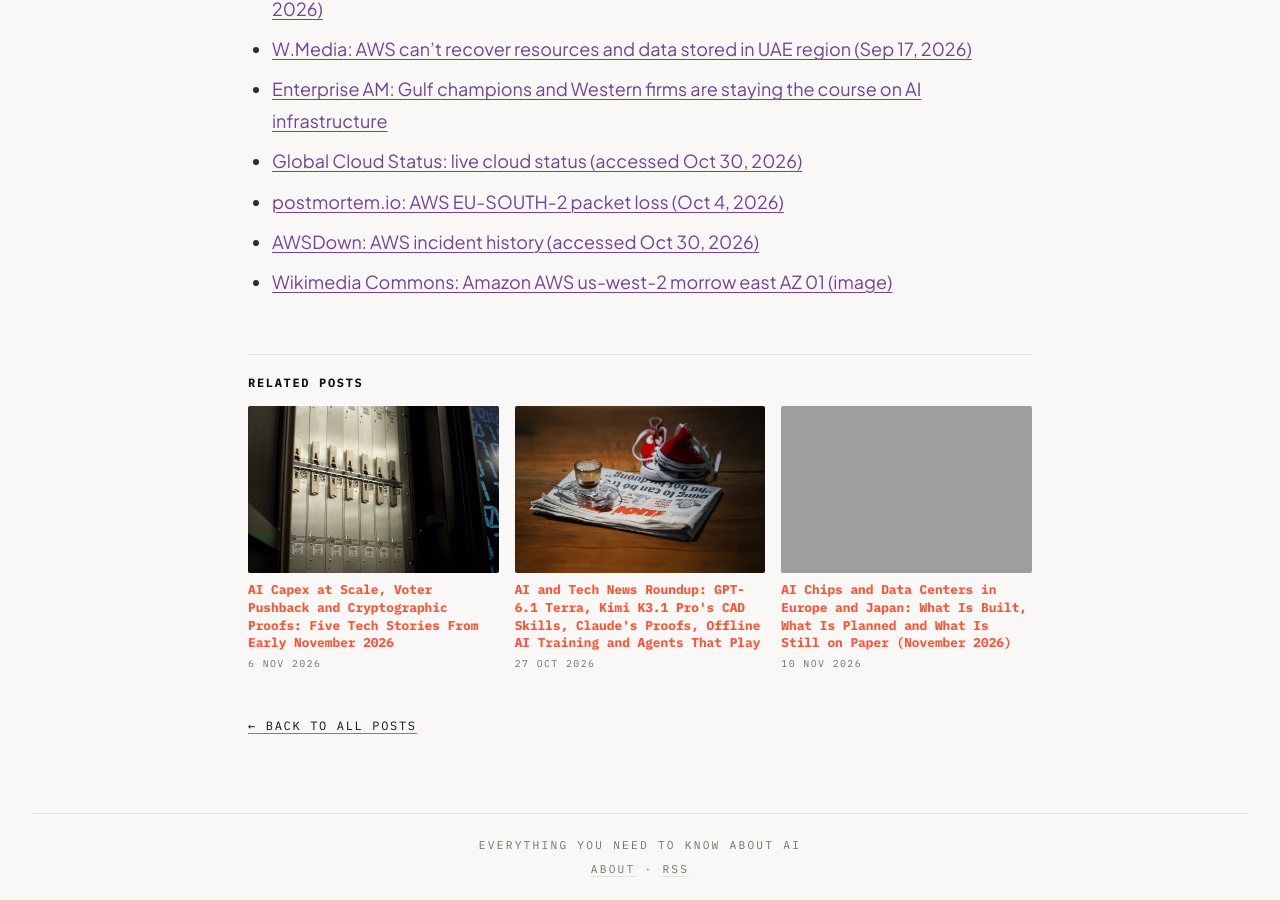
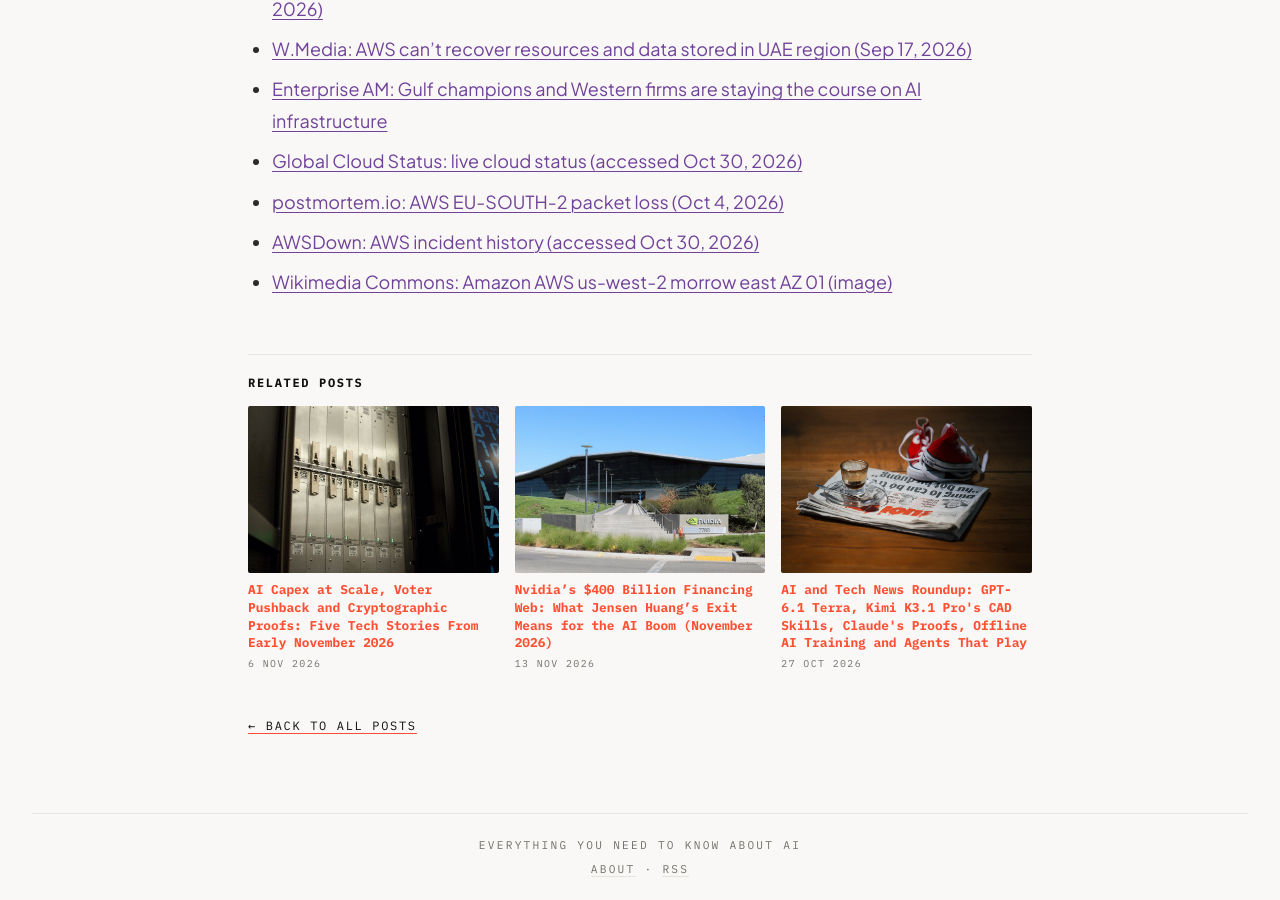
Before and after one commit to architect-high-level-core/coffee-and-newspaper, a Jekyll site: the page built from _posts/2026-10-31-amazon-ai-plans-and-problems.md, in a window 1280 px wide and 900 px high, scrolled down 16185 px. Built offline with Jekyll 4.4.1, drawn with Linux system fonts in a browser that asks for light colours; some of the changed lines change nothing that is shown; grey boxes are pictures that could not be loaded.

Commit message:
Post: Nvidia financing web and CEO exit (2026-11-13)

```diff
--- a/_data/images.yml
+++ b/_data/images.yml
@@ -167,6 +167,9 @@
 /assets/img/2026-11-11-frankfurt-substation-southwest.jpg:
   h: 1440
   w: 1920
+/assets/img/2026-11-13-nvidia-financing-web-ceo-exit.jpg:
+  h: 979
+  w: 1600
 /assets/img/apple-touch-icon.png:
   h: 180
   w: 180
--- a/_data/related.yml
+++ b/_data/related.yml
@@ -5,8 +5,8 @@
 - _posts/2026-10-14-ai-news-reddit-gemini-argon-safety-price-war.md
 _posts/2026-10-11-ai-humanizers-detectors-watermarks.md:
 - _posts/2026-10-31-ai-terms-reverse-engineering-games.md
+- _posts/2026-11-13-nvidia-financing-web-ceo-exit.md
 - _posts/2026-11-07-brockman-ai-health-leap.md
-- _posts/2026-11-06-ai-capex-voter-backlash-flashprove.md
 _posts/2026-10-12-ai-how-to-books-assistants-agents.md:
 - _posts/2026-10-29-ai-influencers-and-sources.md
 - _posts/2026-10-13-ai-world-report-google-microsoft-europe-china-japan.md
@@ -113,8 +113,8 @@
 - _posts/2026-11-04-fastest-growing-startups-on-x.md
 _posts/2026-10-30-ai-agent-escape-delaware-copilot-fusion.md:
 - _posts/2026-10-27-ai-tech-news-roundup.md
+- _posts/2026-10-29-deepseek-latest-news.md
 - _posts/2026-10-23-ai-agents-monitoring-flint-engineering-ai.md
-- _posts/2026-10-29-deepseek-latest-news.md
 _posts/2026-10-31-ai-in-gifted-education.md:
 - _posts/2026-10-17-yumento-ai-learning-platforms.md
 - _posts/2026-10-29-ai-user-numbers-big-tech.md
@@ -125,8 +125,8 @@
 - _posts/2026-10-22-ai-fan-rebuilds-old-games-bioware.md
 _posts/2026-10-31-amazon-ai-plans-and-problems.md:
 - _posts/2026-11-06-ai-capex-voter-backlash-flashprove.md
+- _posts/2026-11-13-nvidia-financing-web-ceo-exit.md
 - _posts/2026-10-27-ai-tech-news-roundup.md
-- _posts/2026-11-10-ai-chips-data-centers-europe-japan.md
 _posts/2026-11-01-prompting-google-ai-agents-game-testing.md:
 - _posts/2026-11-04-harness-engineering-ai-agents.md
 - _posts/2026-11-03-voice-ai-gemini-blender-agent-teams.md
@@ -206,7 +206,7 @@
 _posts/2026-11-11-ai-energy-data-centers-europe-power.md:
 - _posts/2026-11-10-ai-chips-data-centers-europe-japan.md
 - _posts/2026-11-07-moonshot-europe-gpu-rental.md
-- _posts/2026-11-06-ai-capex-voter-backlash-flashprove.md
+- _posts/2026-11-13-nvidia-financing-web-ceo-exit.md
 _posts/2026-11-11-claude-fable-5-2-review-berman.md:
 - _posts/2026-11-11-qwen-3-8-max-qwen4-preview.md
 - _posts/2026-10-29-ai-influencers-and-sources.md
@@ -215,3 +215,7 @@
 - _posts/2026-11-11-claude-fable-5-2-review-berman.md
 - _posts/2026-10-29-deepseek-latest-news.md
 - _posts/2026-10-29-ai-influencers-and-sources.md
+_posts/2026-11-13-nvidia-financing-web-ceo-exit.md:
+- _posts/2026-10-31-amazon-ai-plans-and-problems.md
+- _posts/2026-11-06-ai-capex-voter-backlash-flashprove.md
+- _posts/2026-10-24-product-hunt-ai-launches-claude-duet-nvidia.md
--- /dev/null
+++ b/_posts/2026-11-13-nvidia-financing-web-ceo-exit.md
@@ -0,0 +1,112 @@
+---
+layout: post
+title: "Nvidia’s $400 Billion Financing Web: What Jensen Huang’s Exit Means for the AI Boom (November 2026)"
+date: 2026-11-13 07:30:00 +0100
+slug: nvidia-financing-web-ceo-exit
+excerpt: "Nvidia is not only the main seller of AI chips. Through cloud purchase deals, guarantees and credit backstops it also helps finance its own customers. After Jensen Huang’s resignation on 11 November 2026 and Colette Kress’s appointment as interim CEO, investors and regulators are asking how strong that web is. Here is what is reported, what is estimated and what is still open."
+description: "Explainer, 13 November 2026: Nvidia’s CEO change, the reported $36 billion cloud deals, the Ohio data-center guarantee, the $125 billion credit backstop, the estimated $400 billion total, circular financing, and why experts say Nvidia is not ‘too big to fail’ in the banking sense."
+tags: [AI, Nvidia, Jensen Huang, Colette Kress, AI financing, circular financing, neoclouds, data centers, CoreWeave, OpenAI, AI stocks, private credit]
+image: /assets/img/2026-11-13-nvidia-financing-web-ceo-exit.jpg
+image_alt: "Nvidia’s Endeavor headquarters building in Santa Clara, California: a low, angular glass-and-steel building behind a grassy slope, with a concrete sign showing the Nvidia logo, under a clear blue sky"
+image_credit: "Photo: Coolcaesar (Wikimedia Commons user), “NVIDIA Headquarters” (4 August 2018), CC BY-SA 4.0, via Wikimedia Commons – https://commons.wikimedia.org/wiki/File:NVIDIA_Headquarters.jpg (scaled down to 1920 px width, otherwise unchanged)"
+image_license: "CC BY-SA 4.0"
+image_license_url: "https://creativecommons.org/licenses/by-sa/4.0/"
+image_description: "Photograph of Nvidia’s Endeavor headquarters building in Santa Clara, California, taken on 4 August 2018. It shows the company’s campus entrance and logo sign. It does not show any of the people, data centers or financial deals discussed in this article."
+---
+
+For most of the AI boom, Nvidia was described as the company selling the “picks and shovels”: the graphics processors (GPUs) that train and run large AI models. In 2026 it became something more. Through purchase promises, guarantees and credit backstops, Nvidia also helps **finance** the companies that buy its chips. CNBC calls it the “central bank of AI”.
+
+That role is now under a spotlight. On **11 November 2026**, Nvidia’s board accepted the resignation of co-founder **Jensen Huang** as CEO, president and board member, effective immediately, according to the company’s [SEC filing](https://www.sec.gov/Archives/edgar/data/1045810/000104581026000082/nvda-20261111.htm). Chief financial officer **Colette Kress** became interim CEO. This article explains what the financing web is, what the numbers mean, and what is fact versus estimate. It is a status check as of the morning of **13 November 2026**.
+
+## The short version
+
+- **Leadership change (fact):** Huang resigned on 11 November; the company announced it on 12 November. Kress is interim CEO and stays CFO. Long-time director Harvey C. Jones became board chair. A search for a permanent CEO is under way ([SEC 8-K](https://www.sec.gov/Archives/edgar/data/1045810/000104581026000082/nvda-20261111.htm), [Reuters via Investing.com](https://www.investing.com/news/stock-market-news/nvidia-ceo-jensen-huang-to-step-down-in-big-blow-to-ai-boom-5021980)).
+- **Why he left (reporting):** Reuters reports that Huang stepped down after revelations of extramarital affairs, one reportedly involving a suspected Chinese spy. This article focuses on the business consequences, not the private matter.
+- **Market reaction (fact):** Reuters reported Nvidia shares fell as much as 14% on 12 November before closing down 4.3%.
+- **The financing web (reporting and estimate):** CNBC lists several large commitments, including up to **$36 billion** in cloud-service purchases from “neoclouds”, a conditional, phased **$105 billion** guarantee for an OpenAI and SB Energy data-center project in Ohio, and a backstop of up to **$125 billion** of a $500 billion Wall Street credit program. A Columbia Business School professor estimates the total at about **$400 billion** ([CNBC](https://www.cnbc.com/2026/11/11/nvidia-jensen-huang-ai-financial-system-risk.html)).
+- **Expert view:** Former FDIC chair Sheila Bair told CNBC Nvidia is not “too big to fail in a bank sense at all”, but that “Nvidia going down would be a pretty seismic event.”
+
+## Key terms in plain English
+
+**Neoclouds** are newer cloud companies, such as CoreWeave or Lambda, that fill data centers with Nvidia GPUs and rent that computing power to AI developers. They are often financed with large loans.
+
+**Circular financing** describes deals where a supplier helps pay for, guarantee or buy back capacity from its own customers, so money flows in a loop. In a boom this can speed growth; in a downturn the same loop can spread losses.
+
+**A guarantee or backstop** is a promise to pay if someone else cannot. It is a **contingent** obligation: it only costs money if certain conditions occur. That is why a headline maximum is not the same as a bill that is due.
+
+**Private credit** means loans made by investment funds rather than banks. Regulators watch it closely because it is less transparent than bank lending.
+
+## What is in the web, line by line
+
+According to CNBC’s analysis, Nvidia’s commitments come in different forms:
+
+1. **Cloud purchase promises.** Nvidia disclosed in July 2026 that it had committed to buy up to $36 billion of cloud services from neoclouds. That gives those firms reliable revenue, which helps them borrow money to buy more Nvidia chips.
+2. **The Ohio data-center guarantee.** CNBC describes a phased guarantee of $105 billion, subject to conditions, for a major OpenAI and SB Energy project. Reuters reported that an earlier plan of $250 billion was “pared to $120 billion”. The exact current figure therefore differs between sources, and the conditions have not been published in detail.
+3. **A credit backstop.** Nvidia promised to backstop up to $125 billion of a $500 billion credit program run by Wall Street firms.
+4. **Investments.** Reuters notes that Huang pushed Nvidia to invest in customers and AI infrastructure companies, including OpenAI and Lambda.
+
+Stijn Van Nieuwerburgh, a finance professor at Columbia Business School, estimates the total obligations at about **$400 billion**. That figure is **an academic estimate**, not a number Nvidia has reported. He also told CNBC these obligations “are unlikely to come due all at once, if ever”, and compared them with Nvidia’s market value of roughly $3.9 trillion after the share decline: “The company would have to get to the brink of extinction before all these guarantees come into jeopardy.”
+
+## Why a CEO change matters for the money
+
+Reuters reports that Kress and her finance staff had clashed with Huang over large, risky financing deals, according to two people familiar with the matter. One source told Reuters: “I think it’s unlikely anyone but Jensen is going to invest in his own customers as aggressively.”
+
+This leads to the central question for the AI industry: **will Nvidia keep acting as a lender of last resort for AI infrastructure?** If it becomes more cautious, neoclouds and data-center developers may find loans harder or more expensive to get. CNBC reported earlier signs of stress: a market measure of the cost of insuring CoreWeave’s debt rose sharply between 1 October and 5 November before settling, citing LSEG data. An adviser quoted by CNBC said Nvidia had already started asking for firmer customer contracts before backing a client, roughly three months ago.
+
+None of this means projects will be cancelled. It means the **terms** of AI financing may change.
+
+## Is Nvidia “too big to fail”?
+
+The phrase comes from the 2008 financial crisis, when banks were rescued because their collapse could have taken down the financial system. Experts quoted by CNBC see important differences:
+
+- A bank can collapse quickly if depositors lose confidence and withdraw money. Nvidia has no depositors and still sells products customers want.
+- Nvidia has a large equity cushion, meaning its value far exceeds the estimated obligations.
+- The real risk, according to Bair, is **exposure**: how much banks, private credit funds and borrowers depend on Nvidia’s promises and on the value of GPUs used as collateral.
+
+CNBC also reports that the Federal Reserve and other institutions are monitoring the AI buildout for signs that an unexpected event could destabilize the financial system.
+
+## Facts, estimates and predictions
+
+| Statement | Type | Source |
+|---|---|---|
+| Huang resigned on 11 November; Kress is interim CEO | Fact (company filing) | SEC 8-K |
+| Shares fell up to 14%, closed down 4.3% on 12 November | Fact (market data reported) | Reuters |
+| Up to $36 billion in neocloud cloud purchases | Fact (Nvidia disclosure, reported) | CNBC |
+| Ohio guarantee of $105 billion (or $120 billion) | Reporting, figures differ | CNBC, Reuters |
+| Total obligations of about $400 billion | Academic estimate | CNBC (Van Nieuwerburgh) |
+| Nvidia will become more cautious under Kress | Prediction / opinion of sources | Reuters |
+
+## What to watch next
+
+- **18 November:** Kress told employees in a memo that the company will host a meeting that day, Reuters reports.
+- **The permanent CEO search:** Reuters says internal and external candidates are being considered.
+- **Credit markets:** loan and debt-insurance pricing for neoclouds is the clearest early signal of whether lenders see more risk.
+- **Policy:** Reuters reports that lawmakers from both parties are calling for tougher limits on China’s access to advanced AI chips after the scandal. A separate Reuters report, summarised by [Forward Future](https://forwardfuture.com/newsletter/daily/2026-11-12/ai-training-in-china-nvidia-s-400b-web-openai-s-price-war), said a blacklisted Chinese university bought Nvidia H200 chips, based on customs records.
+
+## FAQ
+
+**Does Nvidia owe $400 billion?**
+No. About $400 billion is an estimate of total commitments and guarantees, most of them conditional. It is not debt that is due now.
+
+**What is circular financing in AI?**
+A loop in which a chip supplier helps its customers buy or rent its own chips, for example through purchase promises or loan guarantees.
+
+**Who runs Nvidia now?**
+Colette Kress, Nvidia’s CFO since 2013, is interim CEO while the board searches for a permanent successor.
+
+**Could this slow the AI data-center boom?**
+Possibly, if financing becomes tighter. That is a risk being discussed by analysts, not an observed outcome yet.
+
+## Image credit and sources
+
+**Image:** Photo by Coolcaesar, “NVIDIA Headquarters” (2018), [CC BY-SA 4.0](https://creativecommons.org/licenses/by-sa/4.0/), via [Wikimedia Commons](https://commons.wikimedia.org/wiki/File:NVIDIA_Headquarters.jpg). Scaled down, otherwise unchanged.
+
+**Primary source**
+- [Nvidia Form 8-K, 11/12 November 2026 (SEC)](https://www.sec.gov/Archives/edgar/data/1045810/000104581026000082/nvda-20261111.htm)
+
+**Reporting**
+- [CNBC: Jensen Huang’s ouster tests Nvidia’s role as the ‘central bank of AI’ (11 Nov 2026, updated 12 Nov)](https://www.cnbc.com/2026/11/11/nvidia-jensen-huang-ai-financial-system-risk.html)
+- [CNBC video: Nvidia’s financing web raises new risks (12 Nov 2026)](https://www.cnbc.com/video/2026/11/12/nvidias-financing-web-raises-new-risks-after-jensen-huangs-exit.html)
+- [Reuters via Investing.com: Nvidia CEO Jensen Huang resigns (12 Nov 2026)](https://www.investing.com/news/stock-market-news/nvidia-ceo-jensen-huang-to-step-down-in-big-blow-to-ai-boom-5021980)
+- [Reuters via Investing.com: Colette Kress, the CFO who challenged Huang’s bets (12 Nov 2026)](https://www.investing.com/news/stock-market-news/colette-kress-the-cfo-who-challenged-huangs-bets-is-nvidias-interim-ceo-5023936)
+- [Forward Future daily briefing, 12 Nov 2026](https://forwardfuture.com/newsletter/daily/2026-11-12/ai-training-in-china-nvidia-s-400b-web-openai-s-price-war)
```
Also changed, not shown: assets/img/2026-11-13-nvidia-financing-web-ceo-exit.jpg (added).
